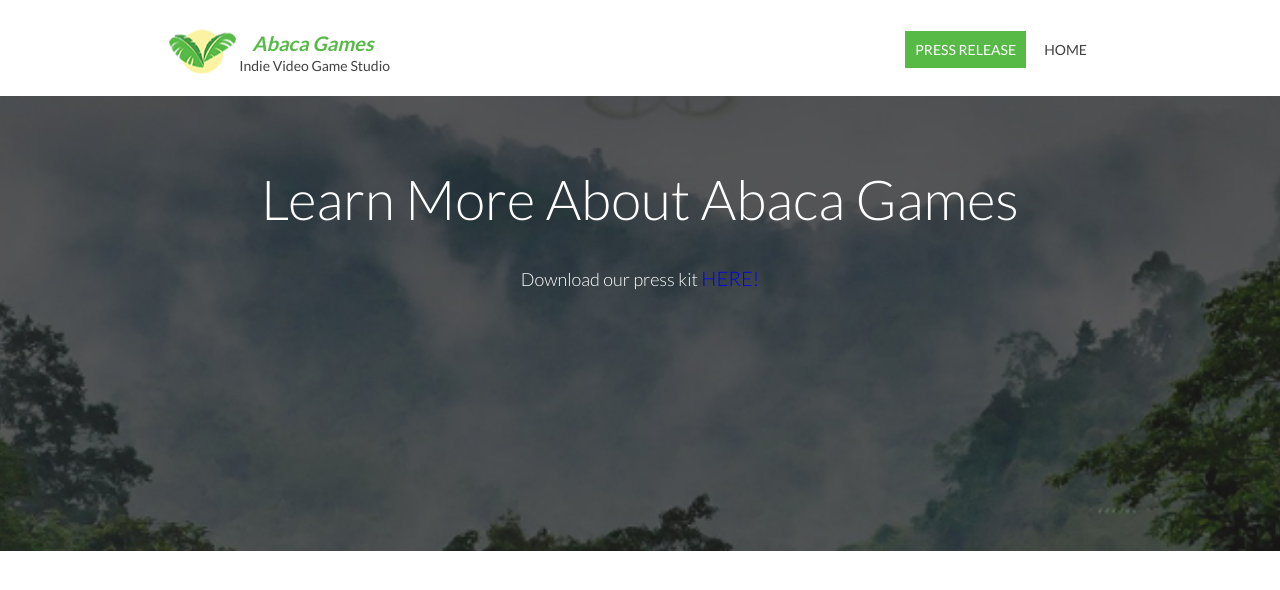
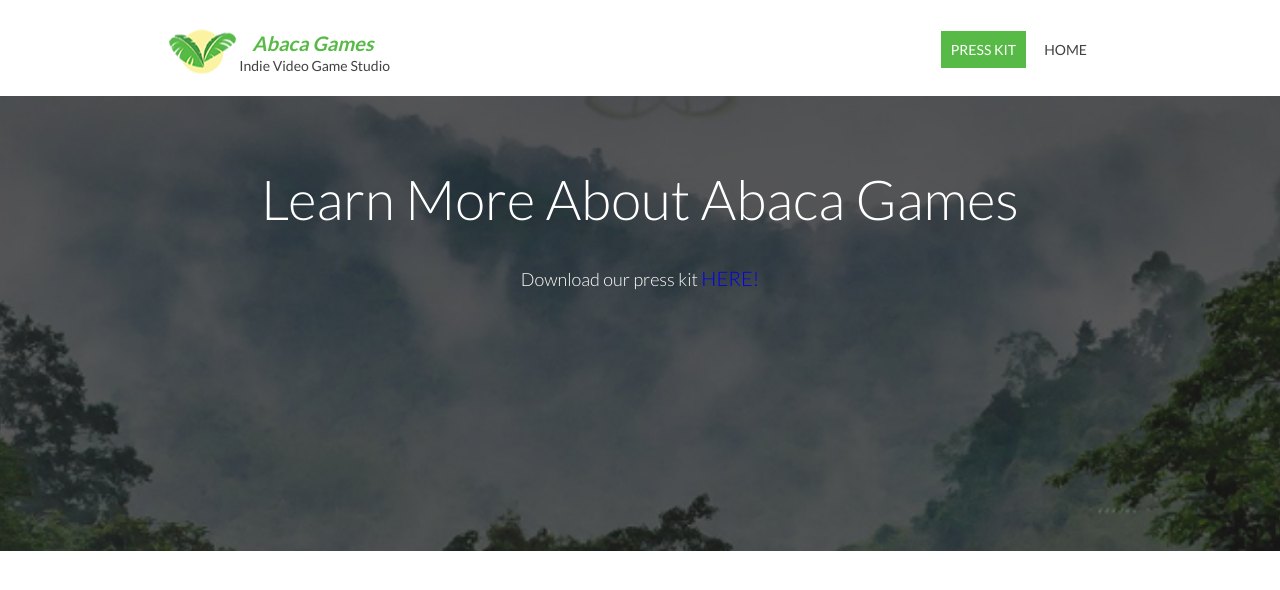
Before and after one commit to abacagames/pressrelease, a plain HTML site: page index.html in a window 1280 px wide. Drawn offline with Linux system fonts and the light colour scheme.

Commit message:
added zach's html file to gh-pages branch instead of master and changed wording to press kit

```diff
--- a/index.html
+++ b/index.html
@@ -4,7 +4,7 @@
     <meta http-equiv="content-type" content="text/html; charset=utf-8">
     <meta http-equiv="X-UA-Compatible" content="IE=edge">
     <meta name="viewport" content="width=device-width,initial-scale=1">
-    <title>Press Release| Abaca Games</title>
+    <title>Press Kit| Abaca Games</title>
     <meta name="description" content="Page-specific description">
     <meta name="keywords" content="Page-specific keywords">
     <link rel="shortcut icon" href="favicon.ico">
@@ -65,7 +65,7 @@ In your html page, add the snippet and callgoog_report_conversion when someone c
         <nav class="page-header__nav js-nav">
           <ul>
             <li><a class="page-header__nav-link js-anchor js-link is-active" href="#home">Press
-                Release</a></li>
+                Kit</a></li>
             <li><a class="page-header__nav-link js-anchor js-link" href="http://abacagames.org">Home</a></li>
             <!--li><a class="page-header__nav-link js-anchor js-link" href="recruitment.html">Join Us</a></li-->
           </ul>
```
Also changed, not shown: 1 other file.
